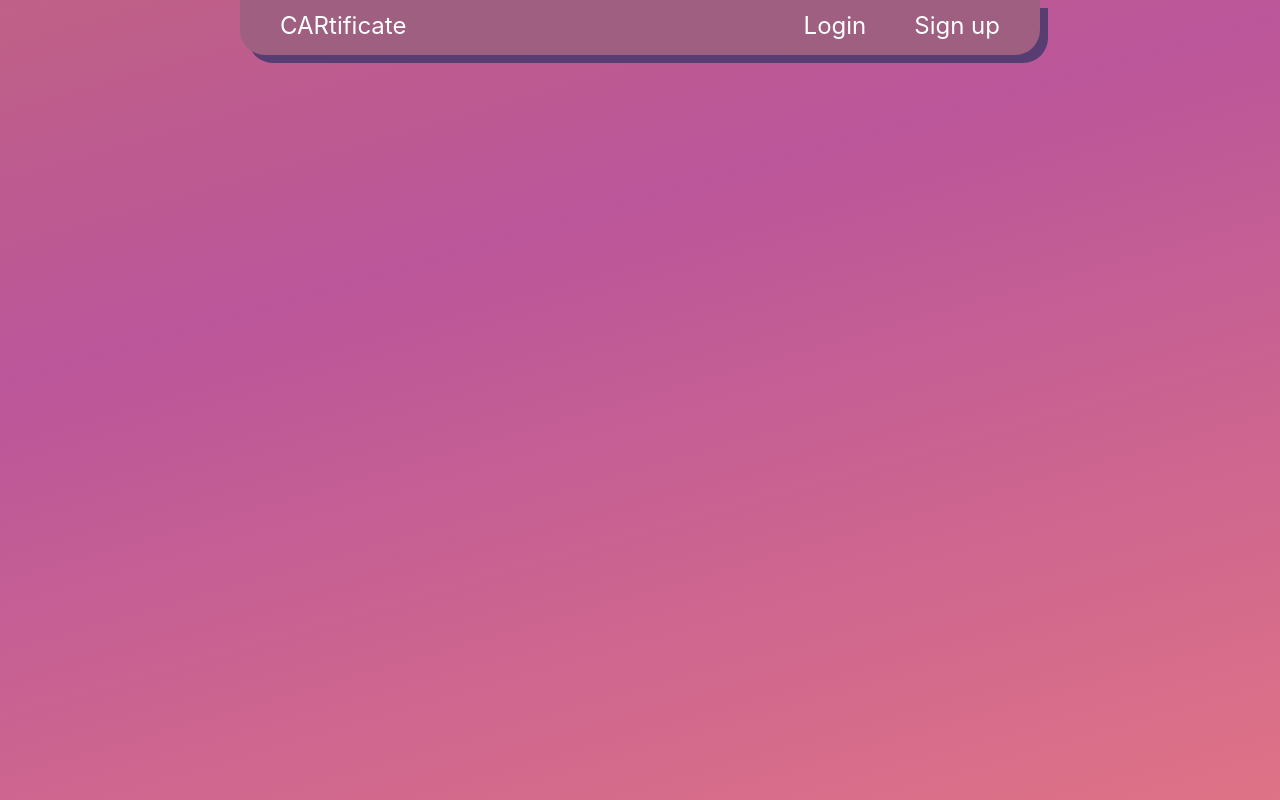
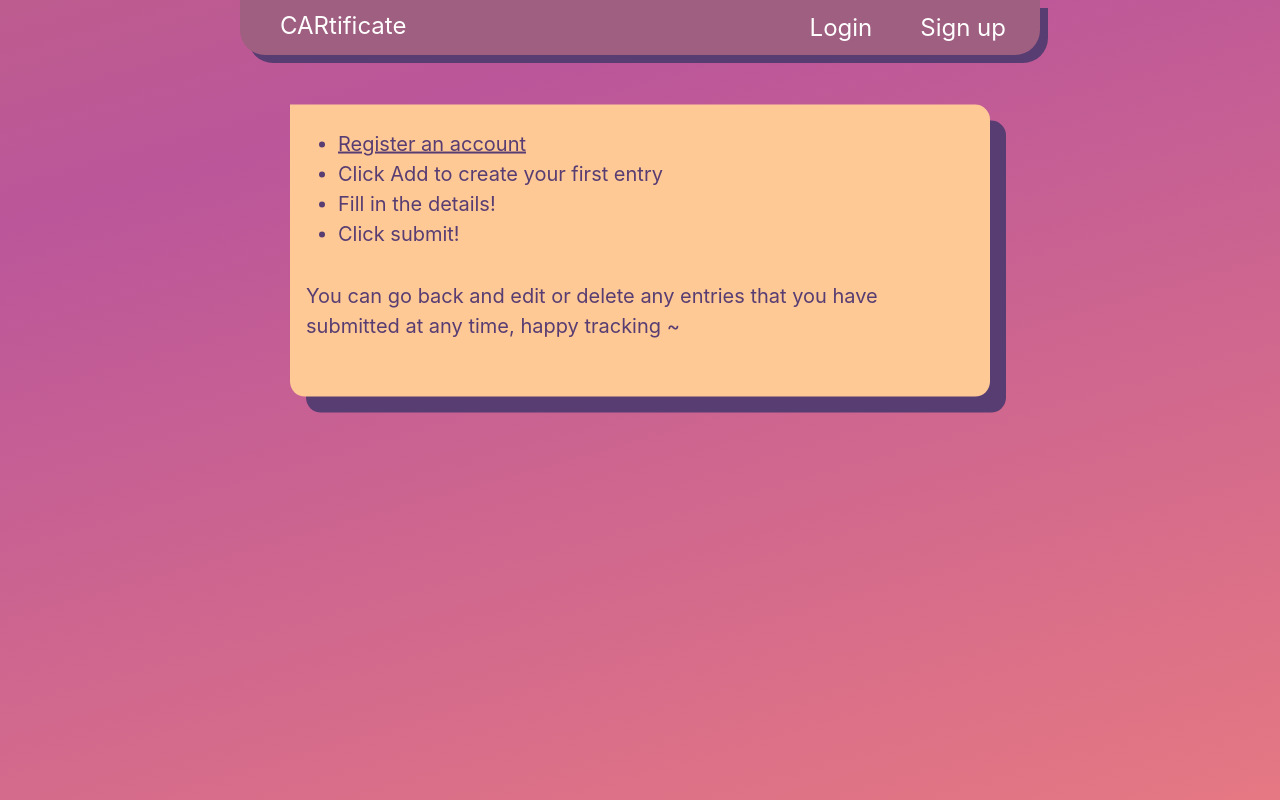
Before and after one commit to NeggFriedRice/cartificate-frontend, a React (Vite) app: page /info in a window 1280 px wide. Built offline with nearby package versions, Linux system fonts and the light colour scheme; no server answers.

Commit message:
Add HowTo instructions on intro component

```diff
--- a/src/App.jsx
+++ b/src/App.jsx
@@ -10,6 +10,7 @@ import SingleUpdate from './components/SingleUpdate'
 import Register from './components/Register'
 import EditForm from './components/EditForm'
 import { AnimatePresence } from 'framer-motion'
+import HowToUse from './components/HowToUse'
 
 
 function App() {
@@ -116,11 +117,12 @@ function App() {
       <AnimatePresence mode="wait">
         <Routes location={location} key={location.key}>
           <Route path='/' key="showUpdate" element={<ShowUpdate user={user} filtered={filtered}/>}></Route>
-          <Route path="/updates/new" element={<UpdateForm addUpdate={addUpdate}/>}></Route>
+          <Route path="/updates/new" element={<UpdateForm addUpdate={addUpdate} user={user}/>}></Route>
           <Route path='/updates/:id' element={<UpdateWrapper deleteUpdate={deleteUpdate}/>} />
           <Route path='/updates/edit/:id' element={<EditWrapper />} />
           <Route path='/login' key="logIn" element={<Login setUser={setUser} setIsLoggedIn={setIsLoggedIn}/>} />
           <Route path='/register' element={<Register />} />
+          <Route path='/info' element={<HowToUse />} />
         </Routes>
       </AnimatePresence>
     </>
--- /dev/null
+++ b/src/components/HowToUse.jsx
@@ -0,0 +1,34 @@
+import React from 'react'
+import { motion } from 'framer-motion'
+import { animationSlide } from './animation'
+import { Link } from 'react-router-dom'
+
+export default function HowToUse() {
+  return (
+    <motion.div
+    initial={animationSlide.hidden}
+    animate={animationSlide.visible}
+    exit={animationSlide.exit}>
+        <div className="flex justify-center animate-floatxs py-12 text-setPurpleDark text-[1.25rem]">
+                <div className="bg-setPeach w-[350px] rounded-r-[15px] rounded-bl-[15px] p-4 shadow-block-md hover:shadow-block-lg shadow-setPurpleDark hover:shadow-setPurpleDark transition-all duration-700 lg:w-[700px] lg:py-6">
+                <ul className="list-disc px-8 text-setPurpleDark">
+                    <li>
+                        <Link to="/register"><p className="underline">Register an account</p></Link>
+                    </li>
+                    <li>
+                        <p>Click Add to create your first entry</p>
+                    </li>
+                    <li>
+                        <p>Fill in the details!</p>
+                    </li>
+                    <li>
+                        <p>Click submit!</p>
+                    </li>
+                </ul>
+                <p className="py-8">You can go back and edit or delete any entries that you have submitted at any time, happy tracking ~</p>
+                </div>
+
+        </div>
+    </motion.div>
+  )
+}
--- a/src/components/Intro.jsx
+++ b/src/components/Intro.jsx
@@ -12,7 +12,7 @@ export default function Intro(key) {
     visible: {
       y: 0,
       opacity: 1,
-      transition: { delay: 2, type: 'spring', stiffness: '200' }
+      transition: { delay: 1.25, type: 'spring', stiffness: 200 }
     },
     exit: {
       x: '-200%',
@@ -22,6 +22,7 @@ export default function Intro(key) {
   }
 
   return (
+    <>
     <motion.div
     variants={containerVariants}
     initial="hidden"
@@ -37,5 +38,17 @@ export default function Intro(key) {
         </div>
     </Link>
     </motion.div>
+    <motion.div
+    variants={containerVariants}
+    initial="hidden"
+    animate={{ y: 0, opacity: 1, transition: {delay: 1.5, duration: 0.1, type: 'spring', stiffness: 200 }}}
+    exit="exit">
+    <Link to="/info">
+      <div className="animate-floatxs transition-all duration-700 flex justify-center py-4 mt-24 bg-[#b9d98f] hover:bg-[#D9EDBF] rounded-full shadow-block-sm hover:shadow-block-smmd shadow-setPurpleDark hover:shadow-setPurpleDark w-[250px]">
+              <p className="text-setPurpleDark lg:text-[1.25rem] ">How to use</p>
+          </div>
+    </Link>
+    </motion.div>
+    </>
   )
 }
--- a/src/components/NavBar.jsx
+++ b/src/components/NavBar.jsx
@@ -27,11 +27,11 @@ const NavBar = ({user, setUser, setIsLoggedIn, getUpdates}) => {
     style={{ position: 'relative'}}
     initial={{ y: '-130%', opacity: 0}}
     animate={{ y: 0, opacity: 1}}
-    transition={{ delay: 1, duration: 0.5 }}
+    transition={{ delay: 0.5, duration: 0.5 }}
     >
     <div className="flex justify-center">
       <nav className="w-[80vw] lg:w-[800px] lg:h-[55px] bg-setPurpleLight rounded-b-[25px] shadow-block-sm shadow-setPurpleDark" role="navigation">
-        <div className="flex justify-between py-2 px-4 text-sm">
+        <div className="justify-between py-2 px-4 text-sm relative">
           <div className="flex">
             <Link to="/">
               <button className={navbarFormat}>CARtificate</button>
@@ -55,8 +55,10 @@ const NavBar = ({user, setUser, setIsLoggedIn, getUpdates}) => {
             {!user &&
             <motion.div
             key="loginsignup"
+            className="absolute right-[10px] top-[10px]"
             initial={{opacity: 0, y:'-110%'}}
             animate={{opacity: 1, y: 0, transition: {delay: 1, duration: 0.3}}}
+            exit={{ opacity: 0, y: '-100%'}}
             >
               <Link to="/login">
                 <button  className={navbarFormat}>Login</button>
@@ -72,8 +74,9 @@ const NavBar = ({user, setUser, setIsLoggedIn, getUpdates}) => {
             {user &&
             <motion.div
             key="signOut"
+            className="absolute right-[10px] top-[10px]"
             initial={{opacity: 0, y:'-100%'}}
-            animate={{opacity: 1, y: 0, transition: {delay: 1.5, duration: 0.3}}}
+            animate={{opacity: 1, y: 0, transition: {delay: 0.5, duration: 0.3}}}
             exit={{ opacity: 0, y:'-100%', x: 0, transition: {delay: 0.5, duration: 0.3}}}>
               <button type="button" onClick={logOut} className={navbarFormat}>Sign out</button>
             </motion.div>}
--- a/src/components/ShowUpdate.jsx
+++ b/src/components/ShowUpdate.jsx
@@ -3,6 +3,7 @@ import { useState, useEffect } from 'react'
 import Intro from './Intro'
 import { motion, AnimatePresence } from 'framer-motion'
 import { animationSlide } from './animation'
+import HowToUse from './HowToUse'
 
 const ShowUpdate = ({ filtered }) => {
 
@@ -28,7 +29,9 @@ const ShowUpdate = ({ filtered }) => {
       <div className="w-[350px] lg:w-[750px] text-md p-4">
           <ul>
             {!filtered || filtered.length == 0 ?
+              <>
               <Intro/>
+              </>
             :
             filtered.map((update, index) =>
             <motion.div
--- a/src/components/UpdateForm.jsx
+++ b/src/components/UpdateForm.jsx
@@ -5,7 +5,7 @@ import { useNavigate } from 'react-router-dom'
 import { animationSlide } from './animation'
 import { motion } from 'framer-motion'
 
-const UpdateForm = ({ addUpdate }) => {
+const UpdateForm = ({ addUpdate, user }) => {
 
   const nav = useNavigate()
   const currentDate = new Date().toISOString().split('T')[0]
--- a/tailwind.config.js
+++ b/tailwind.config.js
@@ -50,7 +50,7 @@ export default {
         bobbleFast: 'bobble 1s ease-in-out infinite',
         breathe: 'breathe 2s ease-in-out infinite',
         float: 'float 2s ease-in-out infinite',
-        floatxs: 'floatxs 2s ease-in-out infinite'
+        floatxs: 'floatxs 2.5s ease-in-out infinite'
       },
       transitionDuration: {
         '1s': '1s',
```
